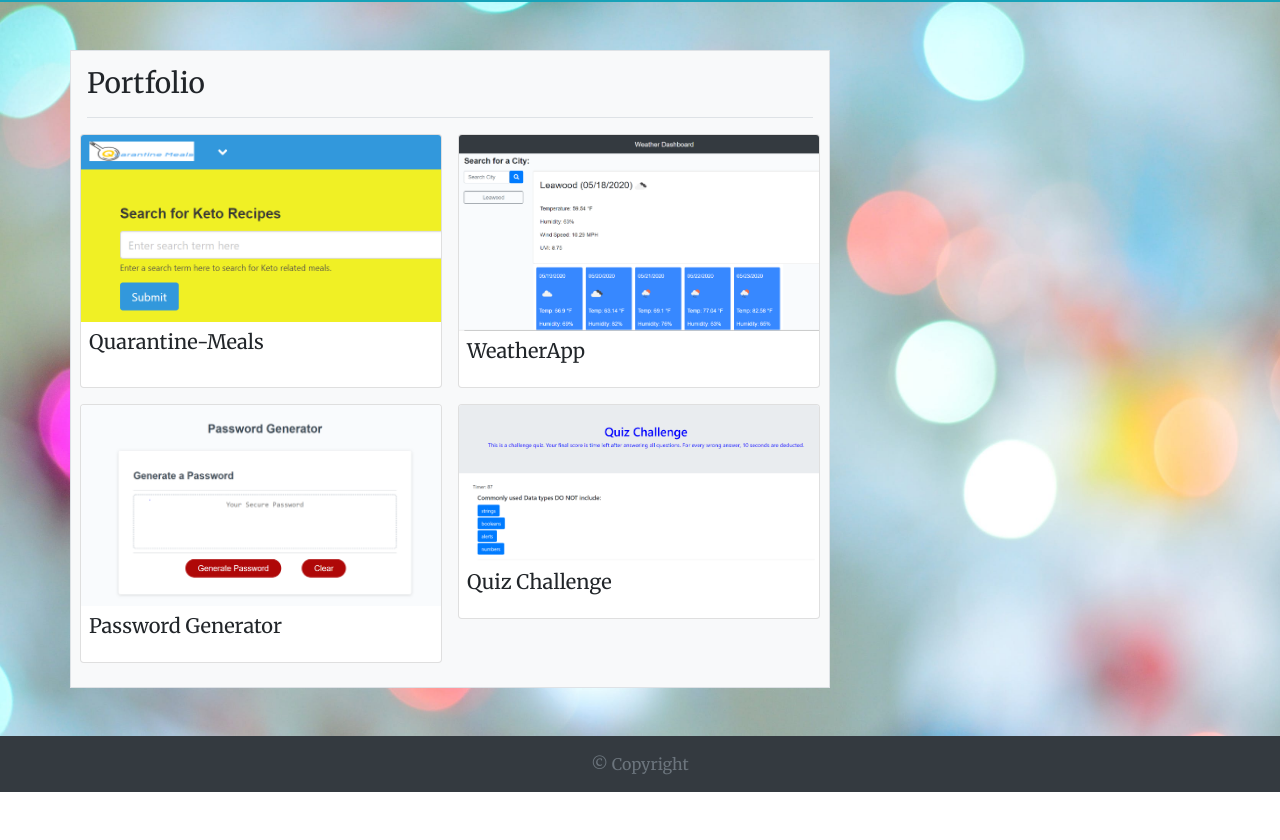
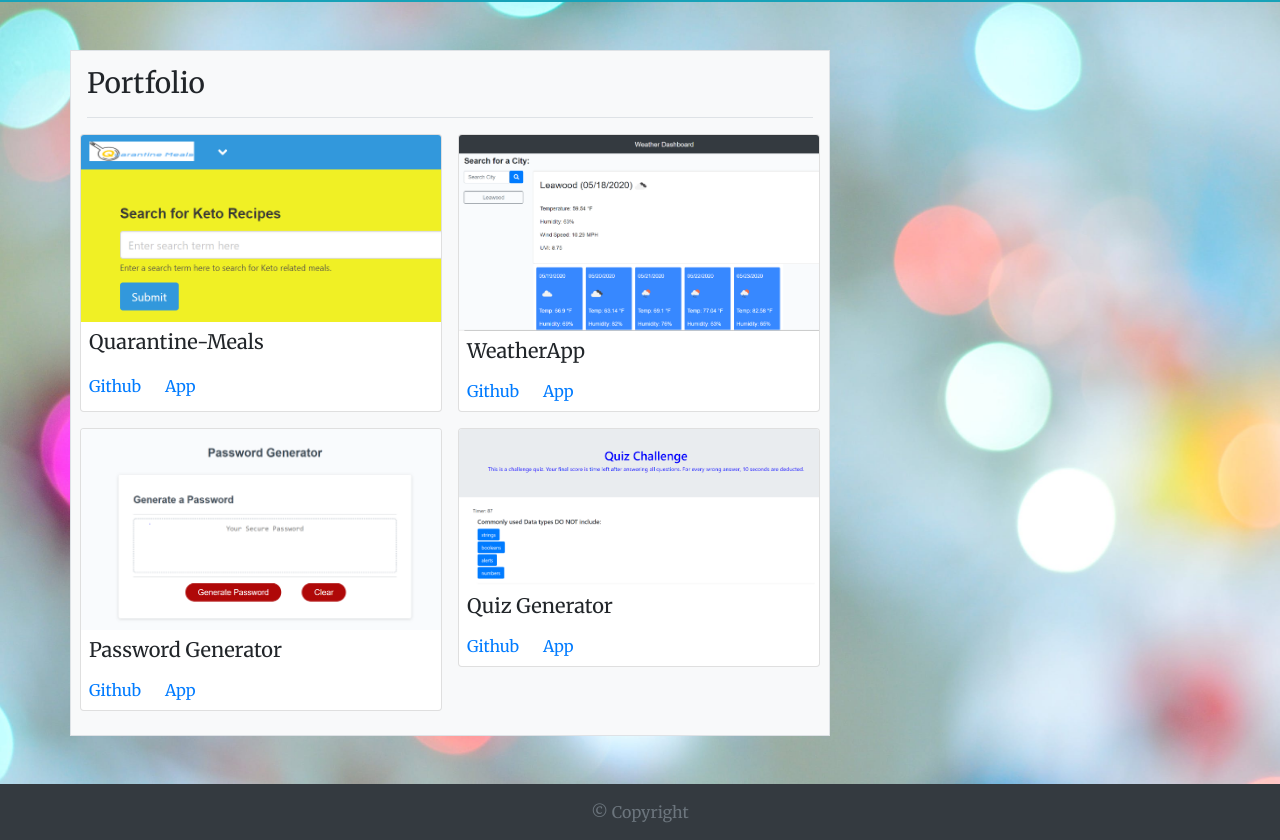
Before and after one commit to nipadedhia/Portfolio, a plain HTML site: page portfolio.html in a window 1280 px wide. Shown: the part 70-910 px from the top of the page. Before the commit the page ends 862 px from the top, so only its background shows below. Drawn offline with nearby package versions, Linux system fonts and the light colour scheme.

Commit message:
added github and deployed app link

```diff
--- a/portfolio.html
+++ b/portfolio.html
@@ -65,7 +65,18 @@
                       <div class="card-body p-2 bg-blue">
                         <h5 class="card-title m-0">Quarantine-Meals</h5>
                       </div>
-                      <div class="card-body p-2 bg-blue"></div>
+                      <div class="card-body p-2 bg-blue">
+                        <a
+                          href="https://github.com/nipadedhia/Quarantine-Meals"
+                          class="card-link"
+                          >Github</a
+                        >
+                        <a
+                          href="https://nipadedhia.github.io/Quarantine-Meals/"
+                          class="card-link"
+                          >App</a
+                        >
+                      </div>
                     </div>
                   </div>
                   <div class="col-md-6 p-2">
@@ -78,7 +89,18 @@
                       <div class="card-body p-2 bg-blue">
                         <h5 class="card-title m-0">WeatherApp</h5>
                       </div>
-                      <div class="card-body p-2 bg-blue"></div>
+                      <div class="card-body p-2 bg-blue">
+                        <a
+                          href="https://github.com/nipadedhia/WeatherApp"
+                          class="card-link"
+                          >Github</a
+                        >
+                        <a
+                          href="https://nipadedhia.github.io/WeatherApp/"
+                          class="card-link"
+                          >App</a
+                        >
+                      </div>
                     </div>
                   </div>
                   <div class="col-md-6 p-2">
@@ -91,7 +113,18 @@
                       <div class="card-body p-2 bg-blue">
                         <h5 class="card-title m-0">Password Generator</h5>
                       </div>
-                      <div class="card-body p-2 bg-blue"></div>
+                      <div class="card-body p-2 bg-blue">
+                        <a
+                          href="https://github.com/nipadedhia/PasswordGenerator"
+                          class="card-link"
+                          >Github</a
+                        >
+                        <a
+                          href="https://nipadedhia.github.io/PasswordGenerator/"
+                          class="card-link"
+                          >App</a
+                        >
+                      </div>
                     </div>
                   </div>
                   <div class="col-md-6 p-2">
@@ -102,9 +135,20 @@
                         alt="Quiz Challenge"
                       />
                       <div class="card-body p-2 bg-blue">
-                        <h5 class="card-title m-0">Quiz Challenge</h5>
+                        <h5 class="card-title m-0">Quiz Generator</h5>
                       </div>
-                      <div class="card-body p-2 bg-blue"></div>
+                      <div class="card-body p-2 bg-blue">
+                        <a
+                          href="https://github.com/nipadedhia/QuizGenerator"
+                          class="card-link"
+                          >Github</a
+                        >
+                        <a
+                          href="https://nipadedhia.github.io/QuizGenerator/"
+                          class="card-link"
+                          >App</a
+                        >
+                      </div>
                     </div>
                   </div>
                 </div>
```
